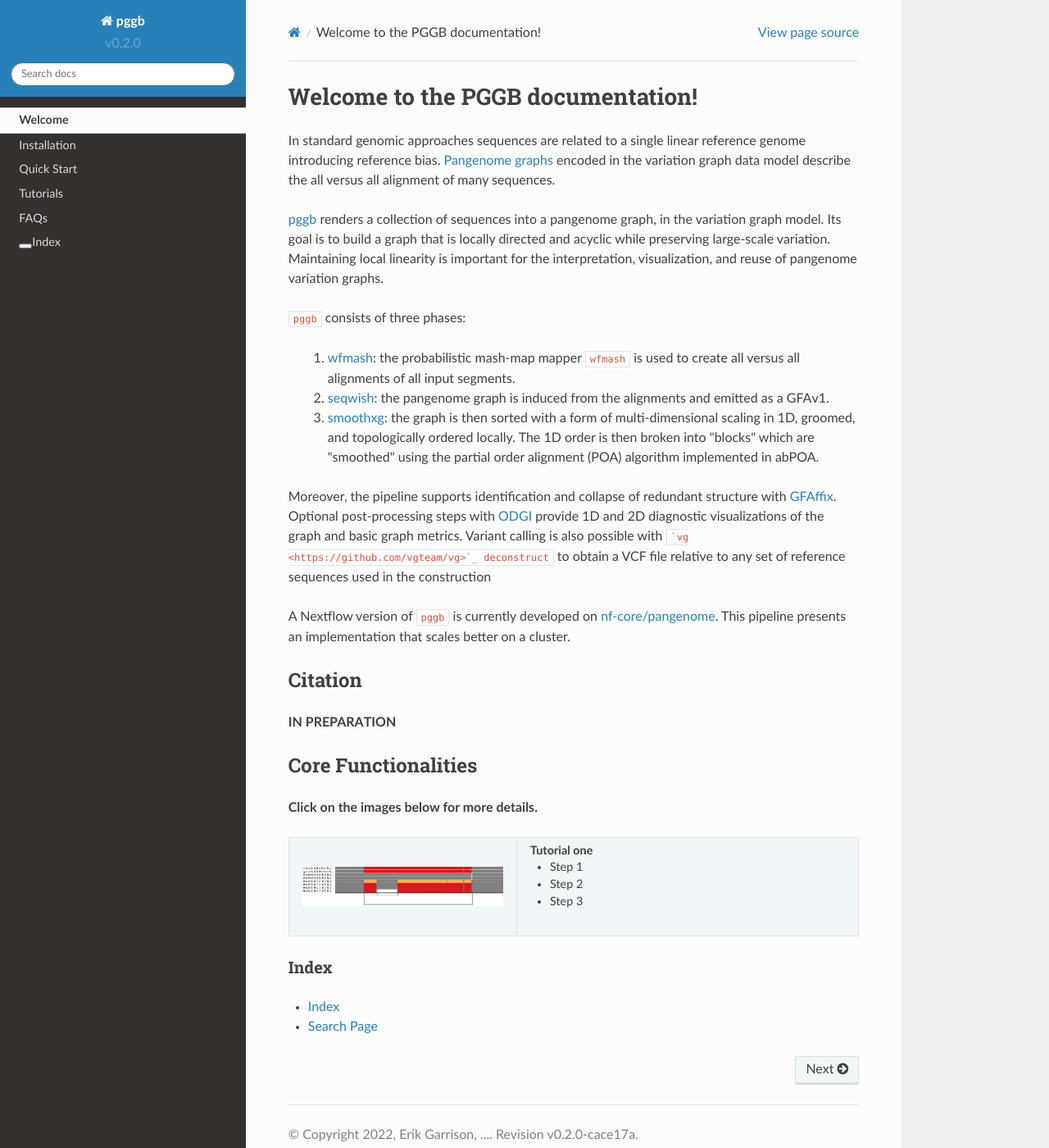
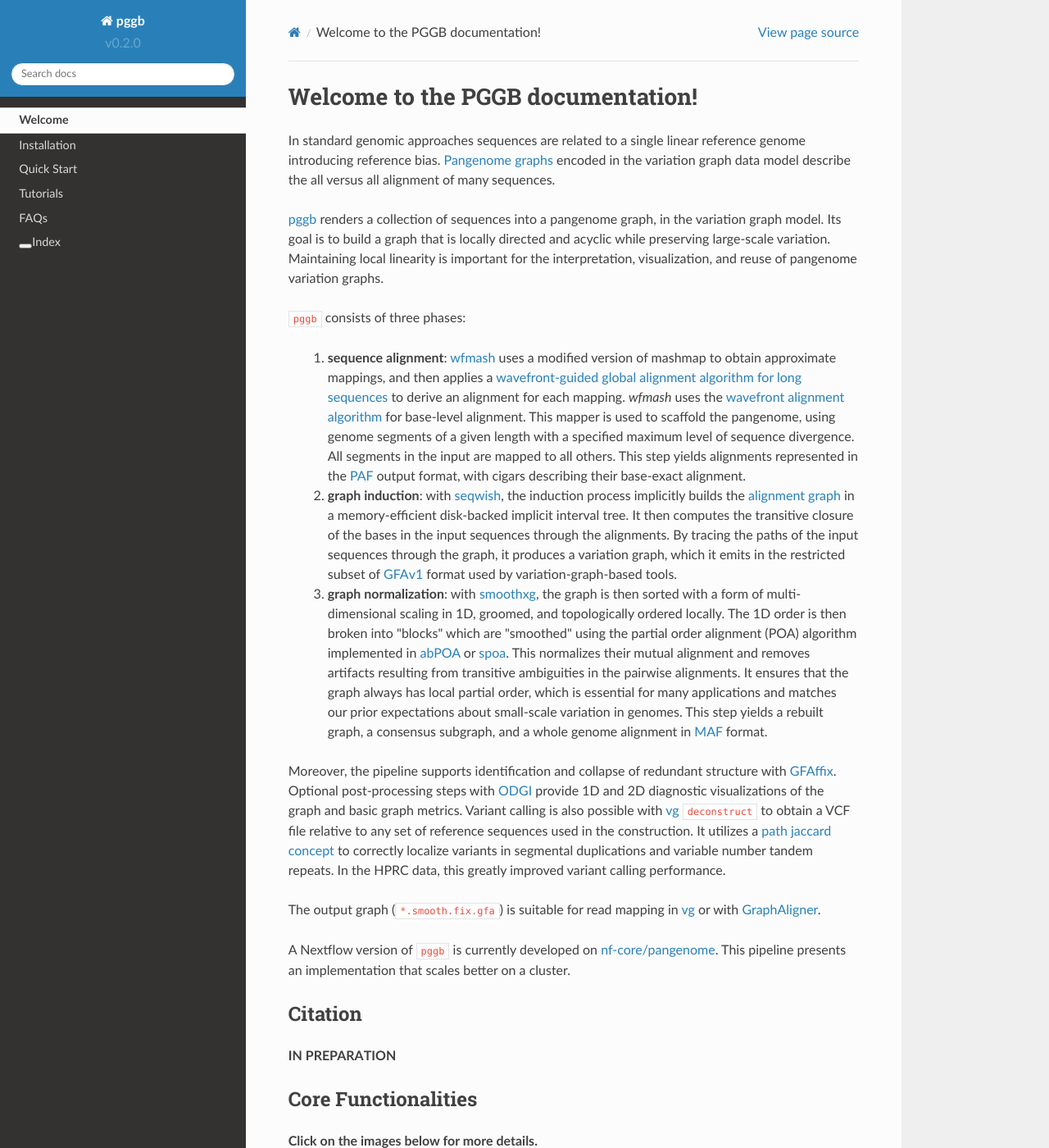
Before and after one commit to pangenome/pggb, a Sphinx documentation site: the page built from docs/index.rst, in a window 1280 px wide and 1400 px high. Shown: the whole window at 82% size. Built offline with Sphinx 7.4.7 and the Read the Docs theme 2.0.0, drawn with Linux system fonts in a browser that asks for light colours; some of the changed text lies outside the part shown.

Commit message:
PGGB intro and cut the github readme; add link to the WIP RTD documentation

````diff
--- a/docs/conf.py
+++ b/docs/conf.py
@@ -20,13 +20,13 @@ sys.path.insert(0, os.path.abspath('../lib/'))
 # -- Project information -----------------------------------------------------
 
 project = u'pggb'
-copyright = '2022, Erik Garrison, .... Revision v0.2.0-cace17a'
+copyright = '2022, Erik Garrison, .... Revision v0.2.0-99d470a'
 author = u'Erik Garrison, ...'
 
 # The short X.Y version
 version = 'v0.2.0'
 # The full version, including alpha/beta/rc tags
-release = 'cace17a'
+release = '99d470a'
 
 
 # -- General configuration ---------------------------------------------------
--- a/docs/index.rst
+++ b/docs/index.rst
@@ -15,13 +15,17 @@ Maintaining local linearity is important for the interpretation, visualization,
 
 ``pggb`` consists of three phases:
 
-  1. `wfmash <https://github.com/ekg/wfmash>`_: the probabilistic mash-map mapper ``wfmash`` is used to create all versus all alignments of all input segments.
-  2. `seqwish <https://github.com/ekg/seqwish>`_: the pangenome graph is induced from the alignments and emitted as a GFAv1.
-  3. `smoothxg <https://github.com/pangenome/smoothxg>`_: the graph is then sorted with a form of multi-dimensional scaling in 1D, groomed, and topologically ordered locally. The 1D order is then broken into "blocks" which are "smoothed" using the partial order alignment (POA) algorithm implemented in abPOA.
+  1. **sequence alignment**: `wfmash <https://github.com/ekg/wfmash>`_ uses a modified version of mashmap to obtain approximate mappings, and then applies a `wavefront-guided global alignment algorithm for long sequences <https://github.com/ekg/wflign>`_ to derive an alignment for each mapping. `wfmash` uses the `wavefront alignment algorithm <https://github.com/smarco/WFA>`_ for base-level alignment. This mapper is used to scaffold the pangenome, using genome segments of a given length with a specified maximum level of sequence divergence. All segments in the input are mapped to all others. This step yields alignments represented in the `PAF <https://github.com/lh3/miniasm/blob/master/PAF.md>`_ output format, with cigars describing their base-exact alignment.
+  2. **graph induction**: with `seqwish <https://github.com/ekg/seqwish>`_, the induction process implicitly builds the `alignment graph <https://github.com/pangenome/pggb#:~:text=The%20pangenome%20graph%20is,variation%2Dgraph%2Dbased%20tools.>`_ in a memory-efficient disk-backed implicit interval tree. It then computes the transitive closure of the bases in the input sequences through the alignments. By tracing the paths of the input sequences through the graph, it produces a variation graph, which it emits in the restricted subset of `GFAv1 <https://github.com/GFA-spec/GFA-spec/blob/master/GFA1.md>`_ format used by variation-graph-based tools.
+  3. **graph normalization**: with `smoothxg <https://github.com/pangenome/smoothxg>`_,  the graph is then sorted with a form of multi-dimensional scaling in 1D, groomed, and topologically ordered locally. The 1D order is then broken into "blocks" which are "smoothed" using the partial order alignment (POA) algorithm implemented in `abPOA <https://github.com/yangao07/abPOA>`_ or `spoa <https://github.com/rvaser/spoa>`_. This normalizes their mutual alignment and removes artifacts resulting from transitive ambiguities in the pairwise alignments. It ensures that the graph always has local partial order, which is essential for many applications and matches our prior expectations about small-scale variation in genomes. This step yields a rebuilt graph, a consensus subgraph, and a whole genome alignment in `MAF <http://www.bx.psu.edu/~dcking/man/maf.xhtml>`_ format.
 
 Moreover, the pipeline supports identification and collapse of redundant structure with `GFAffix <https://github.com/marschall-lab/GFAffix>`_.
 Optional post-processing steps  with `ODGI <https://github.com/pangenome/odgi>`_ provide 1D and 2D diagnostic visualizations of the graph and basic graph metrics.
-Variant calling is also possible with ```vg <https://github.com/vgteam/vg>`_ deconstruct`` to obtain a VCF file relative to any set of reference sequences used in the construction
+Variant calling is also possible with `vg <https://github.com/vgteam/vg>`_ ``deconstruct`` to obtain a VCF file relative to any set of reference sequences used in the construction.
+It utilizes a `path jaccard concept <https://github.com/vgteam/vg/pull/3416>`_ to correctly localize variants in segmental duplications and variable number tandem repeats.
+In the HPRC data, this greatly improved variant calling performance.
+
+The output graph (``*.smooth.fix.gfa``) is suitable for read mapping in `vg <https://github.com/vgteam/vg>`_ or with `GraphAligner <https://github.com/maickrau/GraphAligner>`_.
 
 A Nextflow version of ``pggb`` is currently developed on `nf-core/pangenome <https://github.com/nf-core/pangenome>`_.
 This pipeline presents an implementation that scales better on a cluster.
````
Also changed, not shown: README.md (+2 -21 lines).
